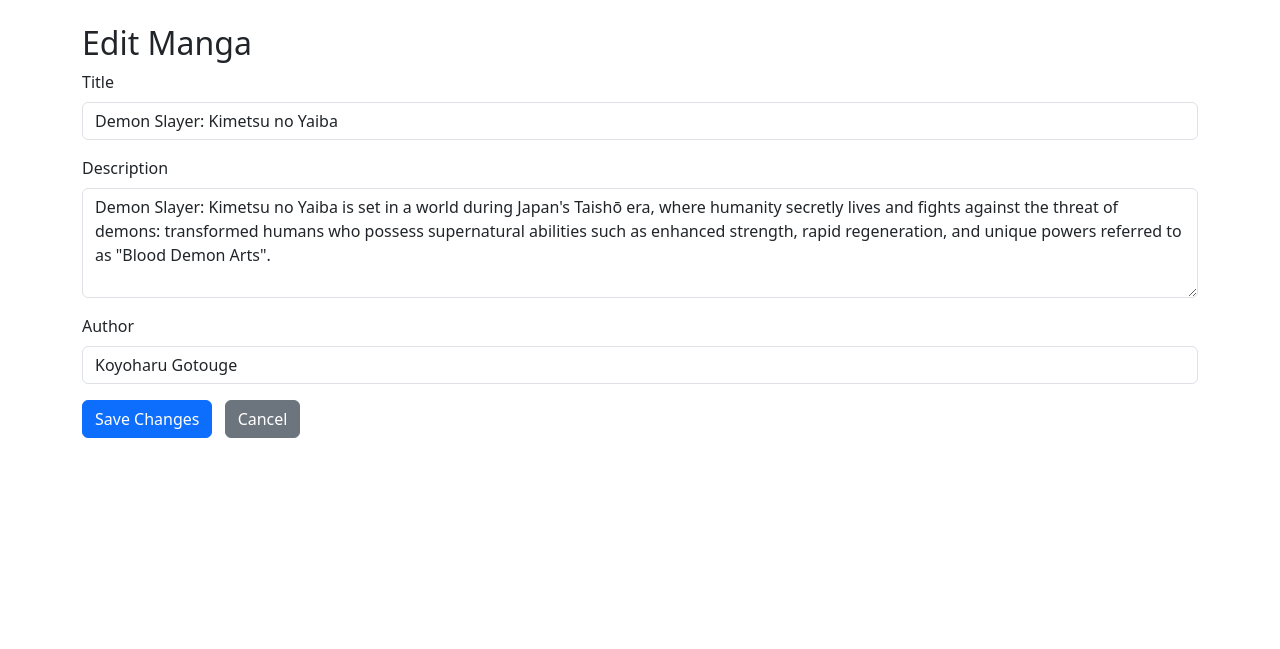
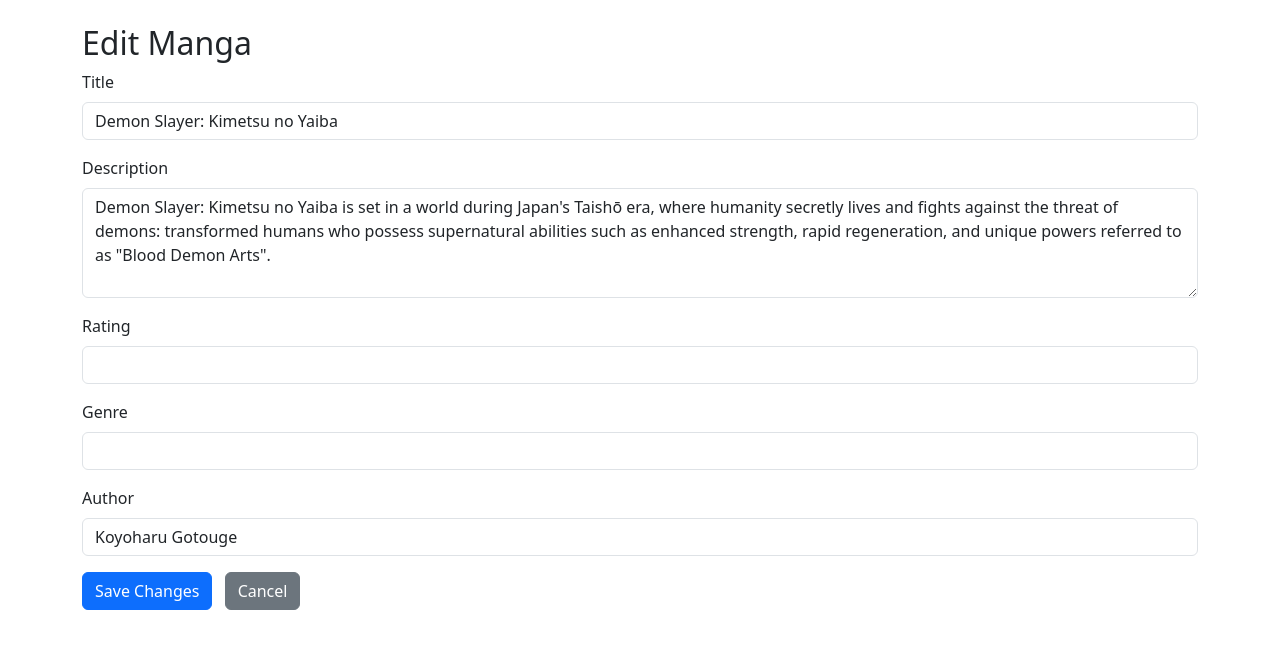
Before and after one commit to RKXKEAN/manga_recommendatione, a Flask app: page /edit_manga/1 in a window 1280 px wide. Shown: the top 649 px of the page. Run offline with Flask 3, Linux system fonts and the light colour scheme; a user stored in the database is signed in; data comes from the database, SQL or seed files in the repository.

Commit message:
Update data

```diff
--- a/templates/edit_manga.html
+++ b/templates/edit_manga.html
@@ -22,6 +22,15 @@
                     required>{{ manga.description }}</textarea>
             </div>
             <div class="mb-3">
+                <label for="rating" class="form-label">Rating</label>
+                <input type="number" class="form-control" id="rating" name="rating" min="0" max="10" step="0.1"
+                    required>
+            </div>
+            <div class="mb-3">
+                <label for="genre" class="form-label">Genre</label>
+                <input type="text" class="form-control" id="genre" name="genre" required>
+            </div>
+            <div class="mb-3">
                 <label for="author" class="form-label">Author</label>
                 <input type="text" class="form-control" id="author" name="author" value="{{ manga.author }}" required>
             </div>
```
Also changed, not shown: templates/add_manga.html (+4 -3 lines).
